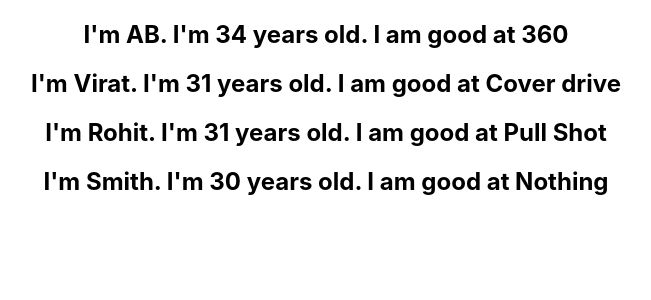
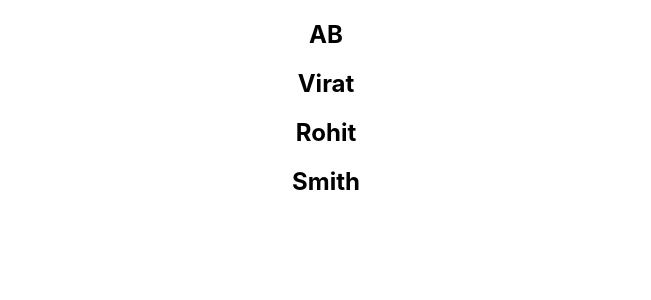
Before and after one commit to Sahil1109/Demo1, a React (Create React App) app: page / in a window 1280 px wide. Shown: the top 300 px of the page, without its empty margins (314-965 px from the left). Built offline with nearby package versions, Linux system fonts and the light colour scheme.

Commit message:
7th commit

```diff
--- a/src/components/NameList.js
+++ b/src/components/NameList.js
@@ -2,6 +2,8 @@
 import Persons from './Persons'
 
 function NameList() {
+    const names =['AB', 'Virat','Rohit','Smith']
+
     const persons =[
         {
             id: 1,
@@ -28,9 +30,8 @@
             skill: 'Nothing'
         },
     ]
-    const personList = persons.map(persons =>
-        <Persons key={persons.id} person={persons}/>)
-    return <div>{personList}</div>
+    const nameList = names.map((name,index) => <h2 key={index}>{name}</h2>)
+    return <div>{nameList}</div>
 }
 
 export default NameList
```
